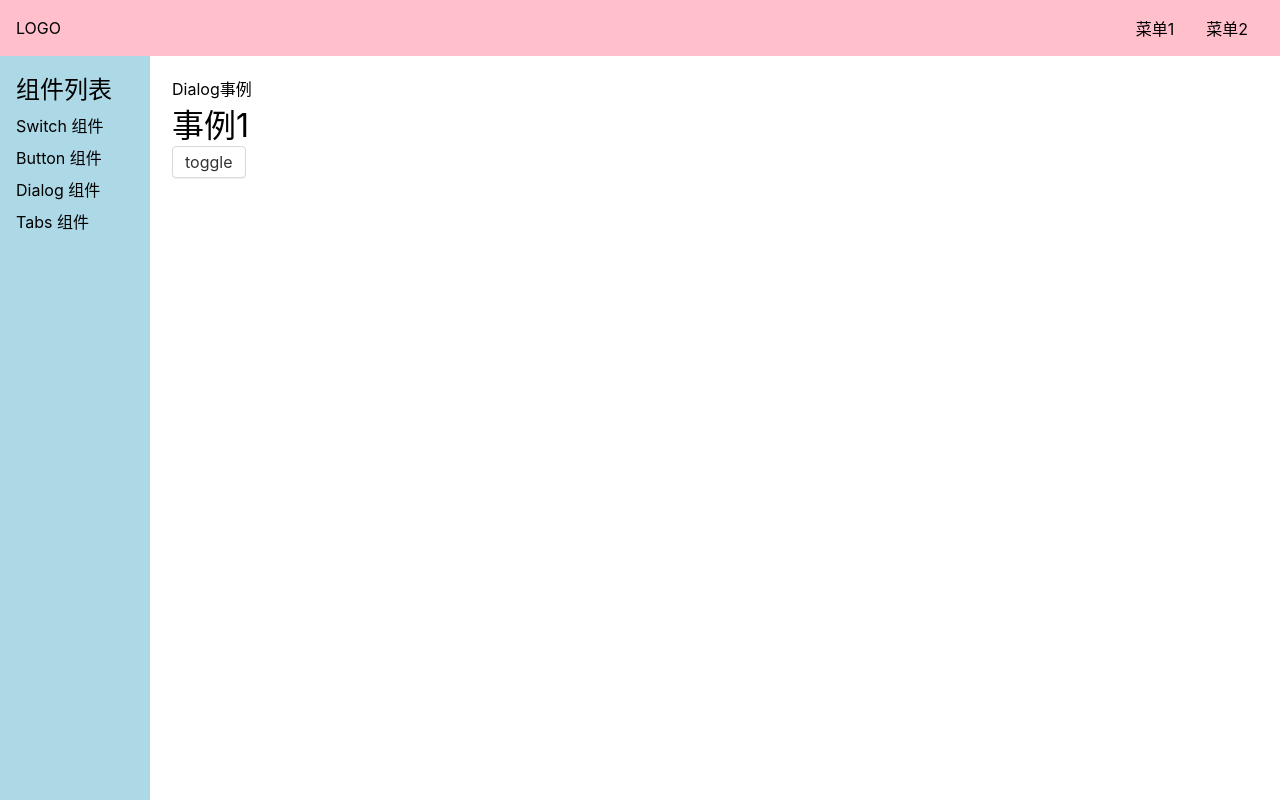
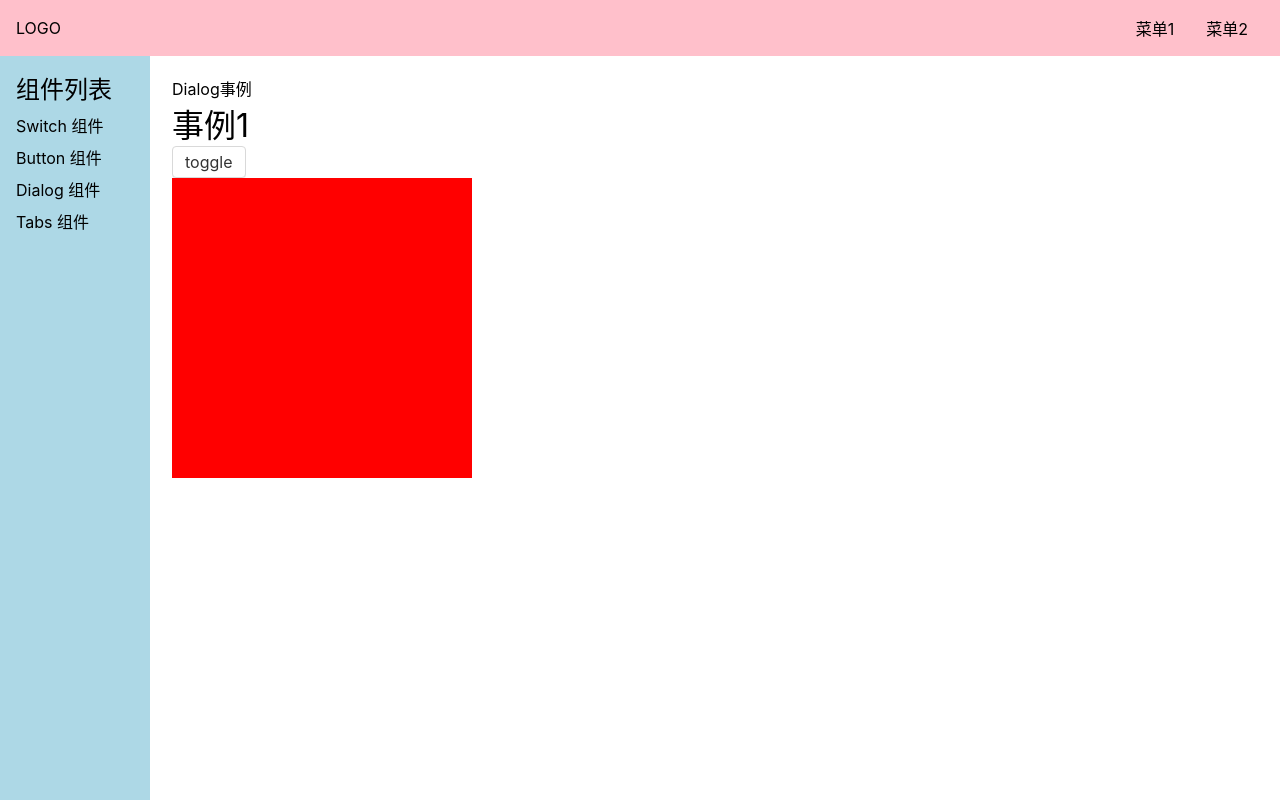
Before and after one commit to wxyzcctv/waping-ui-1, a Vue app: page /#/doc/dialog in a window 1280 px wide. Built offline with nearby package versions, Linux system fonts and the light colour scheme.

Commit message:
在Dialog组件中引入Teleport属性解决dialog层级问题

```diff
--- a/src/components/DialogDemo.vue
+++ b/src/components/DialogDemo.vue
@@ -1,4 +1,5 @@
 <template>
+	<div style="position: relative; z-index: 1">
 		<div>Dialog事例</div>
 		<h1>事例1</h1>
 		<Button @click="toggle">toggle</Button>
@@ -14,6 +15,16 @@
 				<strong>你好</strong>
 			</template>
 		</Dialog>
+	</div>
+	<div
+		style="
+			position: relative;
+			z-index: 2;
+			width: 300px;
+			height: 300px;
+			background: red;
+		"
+	></div>
 </template>
 <script lang="ts">
 import Dialog from "../lib/Dialog.vue";
--- a/src/lib/Dialog.vue
+++ b/src/lib/Dialog.vue
@@ -1,5 +1,6 @@
 <template>
 	<template v-if="visible">
+		<Teleport to="body">
 			<div class="waping-dialog-overlay" @click="onClickOverlay"></div>
 			<div class="waping-dialog-wrapper">
 				<div class="waping-dialog">
@@ -16,6 +17,7 @@
 					</footer>
 				</div>
 			</div>
+		</Teleport>
 	</template>
 </template>
 <script lang="ts">
```
Lines whose indentation alone changed are shown as unchanged.
